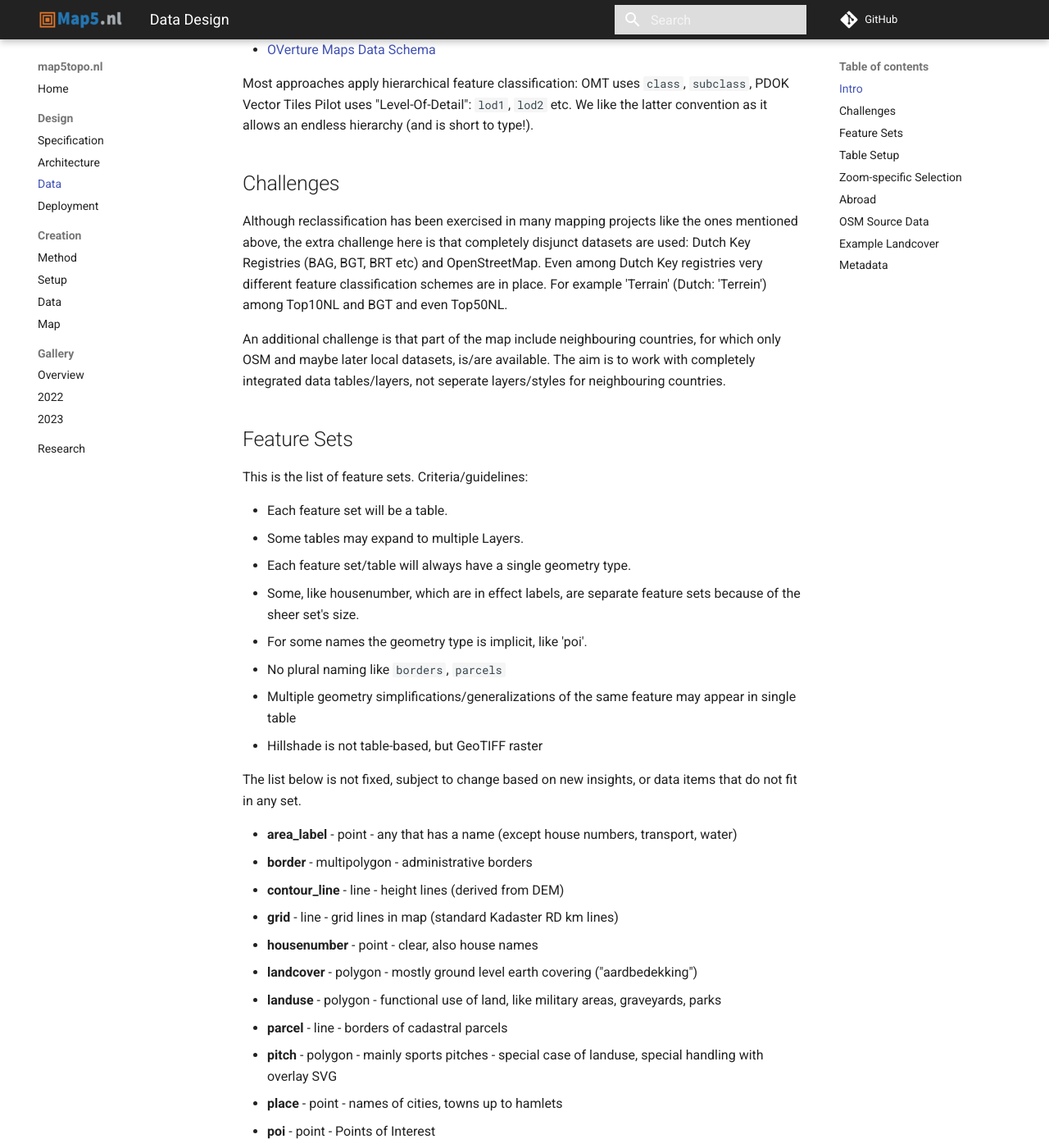
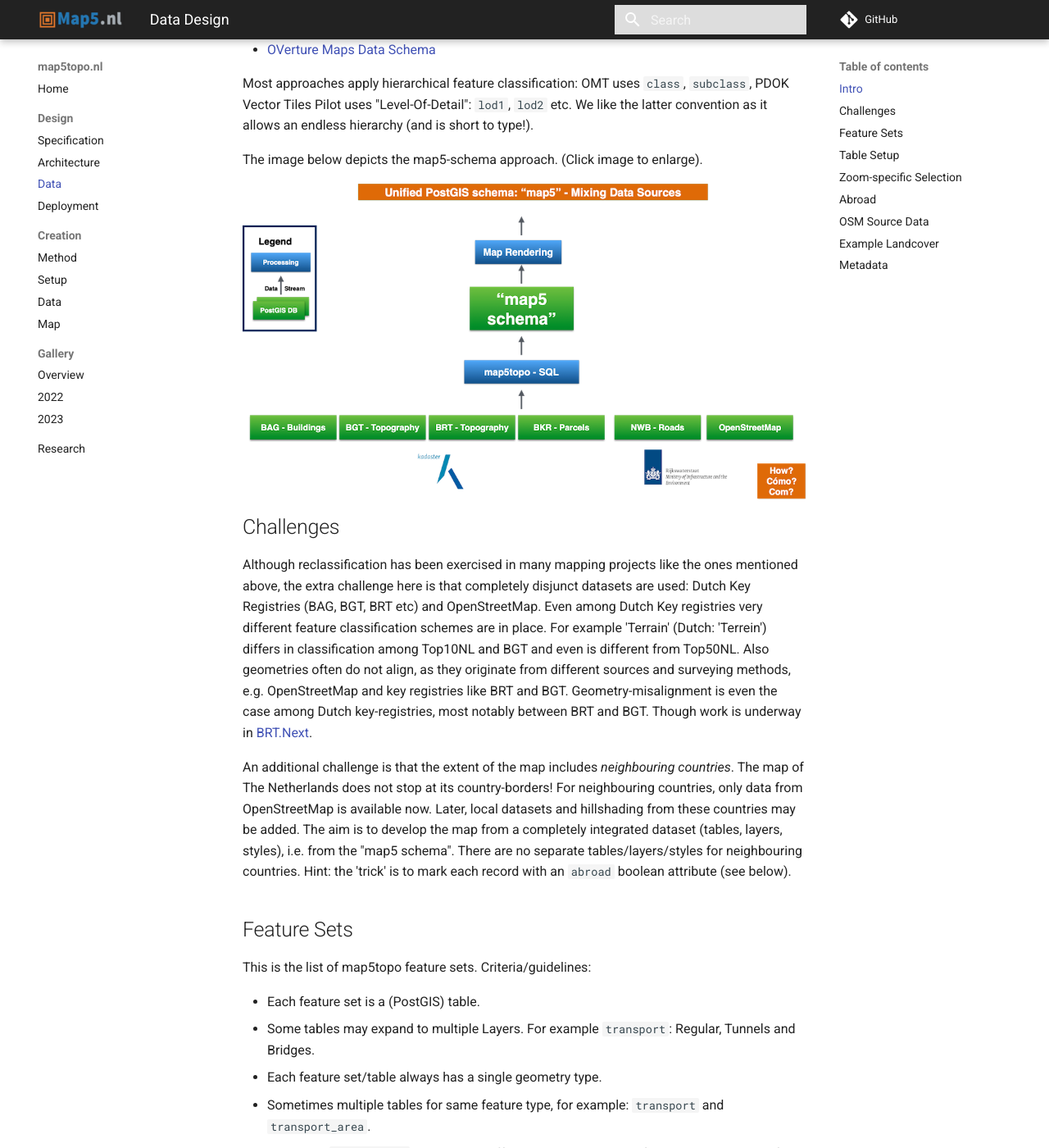
Before and after one commit to map5nl/map5topo.nl, an MkDocs documentation site: the page built from docs/src/design/data.md, in a window 1280 px wide and 1400 px high, scrolled down 551 px. Shown: the whole window at 82% size. Built offline with MkDocs 1.6.1 and Material for MkDocs 9.7.7, drawn with Linux system fonts in a browser that asks for light colours; comment, search, counter and statistics services are not loaded; some of the changed text lies outside the part shown.

Commit message:
expand data design chapter

````diff
--- a/docs/src/design/data.md
+++ b/docs/src/design/data.md
@@ -27,29 +27,43 @@ Most approaches apply hierarchical feature classification: OMT uses `class`, `su
 "Level-Of-Detail": `lod1`, `lod2` etc. We like the latter convention as it allows an endless
 hierarchy (and is short to type!).
 
+The image below depicts the map5-schema approach. (Click image to enlarge).
+
+![map5 schema overview](../assets/images/design/map5-schema-overview.png){ data-title="Map5 Schema design overview" align=left }
+
 ## Challenges
 
 Although reclassification has been exercised in many mapping projects like the ones mentioned above,
 the extra challenge here is that completely disjunct datasets are used: Dutch Key Registries
 (BAG, BGT, BRT etc) and OpenStreetMap. Even among Dutch Key registries very different feature classification
-schemes are in place. For example 'Terrain' (Dutch: 'Terrein') among Top10NL and BGT and even Top50NL.
+schemes are in place. For example 'Terrain' (Dutch: 'Terrein') differs in classification among Top10NL and BGT and even
+is different from Top50NL. Also geometries often do not align, as they originate from
+different sources and surveying methods, e.g. OpenStreetMap and key registries like BRT and BGT.
+Geometry-misalignment is even the case among Dutch key-registries, most notably between BRT and BGT.
+Though work is underway in [BRT.Next](https://docs.geostandaarden.nl/brtnext/vv-bd-brtnext-20230526/).
 
 
-An additional challenge is that part of the map include neighbouring countries, for which only OSM
-and maybe later local datasets, is/are available. The aim is to work with completely integrated
-data tables/layers, not seperate layers/styles for neighbouring countries.
+An additional challenge is that the extent of the map includes *neighbouring countries*. The map of The Netherlands
+does not stop at its country-borders!
+For neighbouring countries, only data from OpenStreetMap
+is available now. Later, local datasets and hillshading from these countries may be added.
+The aim is to develop the map from a completely integrated
+dataset (tables, layers, styles), i.e. from the "map5 schema". There are no separate tables/layers/styles for neighbouring
+countries. Hint: the 'trick' is to mark each record with an `abroad` boolean attribute (see below).
 
 ## Feature Sets
 
-This is the list of feature sets. Criteria/guidelines:
+This is the list of map5topo feature sets. Criteria/guidelines:
 
-* Each feature set will be a table.
-* Some tables may expand to multiple Layers.
-* Each feature set/table will always have a single geometry type.
-* Some, like housenumber, which are in effect labels, are separate feature sets because of the sheer set's size.
-* For some names the geometry type is implicit, like 'poi'.
-* No plural naming like `borders`, `parcels`
-* Multiple geometry simplifications/generalizations of the same feature may appear in single table
+* Each feature set is a (PostGIS) table.
+* Some tables may expand to multiple Layers. For example `transport`: Regular, Tunnels and Bridges.
+* Each feature set/table always has a single geometry type.
+* Sometimes multiple tables for same feature type, for example: `transport` and `transport_area`.
+* Some, like `housenumber`, which are in effect labels, are separate feature sets because of the sheer set's size.
+* For some names the geometry type is implicit, like `poi` (point).
+* No plural naming like `borders`, `parcels`.
+* Each record contains metadata on its source origin object: source -dataset, -table, -identifier
+* Multiple geometry simplifications/generalizations of the same feature (thus source-id) may appear in single table
 * Hillshade is not table-based, but GeoTIFF raster
 
 The list below is not fixed, subject to change based on new insights, or data items that do not
@@ -63,7 +77,7 @@ fit in any set.
 * **landcover**  - polygon - mostly ground level earth covering ("aardbedekking")
 * **landuse**  - polygon - functional use of land, like military areas, graveyards, parks
 * **parcel** - line - borders of cadastral parcels
-* **pitch** - polygon - mainly sports pitches  - special case of landuse, special handling with overlay SVG
+* **pitch** - polygon - mainly sports pitches  - special case of landuse, styled with overlay SVG
 * **place** - point - names of cities, towns up to hamlets
 * **poi** - point - Points of Interest
 * **structure**  - polygon - anything human-built from buildings/houses up to civil tech structures
@@ -80,7 +94,7 @@ Discussion:
 
 * `aeroway` like aerodromes (polygon) is always a separate feature set, why? Is here part of `transport_area`.
 * to add to this: aeroway lines are now part of `transport`
-* possibly all labels can be bundled
+* label sets are based on their type: labels for areas (point), water bodies and valleys (generated curved lines), waterways (line).
 
 ## Table Setup
 
@@ -124,7 +138,7 @@ CREATE TABLE map5.xyz (
 ```
 
 Many tables will contain a classification, like for Landcover or POIs.
-For example:
+This is a typical table structure:
 
 ```
 CREATE TABLE map5.landcover (
@@ -147,15 +161,15 @@ CREATE TABLE map5.landcover (
 ```
 
 Here `lod1` through `lod3` provide an *hierarchical* classification of the
-feature. This is defined within the project. Each source dataset-specific
-classification is mapped. Usually `lod1` and `lod2` is sufficient.
+feature. The value-ranges  for these columns/attributes are defined per feature type. Each source dataset-specific
+classification is mapped to these value ranges. Usually `lod1` and `lod2` is sufficient, sometimes only `lod1`.
 
-For example: `lod1`: `trees`, `lod2: broadleaved|pine|mixed`. `lod3` is usually
-the source-specific value like `naaldbos`, mainly for debugging.
+For example: `lod1`: `trees`, `lod2: broadleaved|pine|mixed`. `lod3` contains usually
+the source-specific value like `naaldbos`, mainly for debugging or refined styling.
 
 The image below summarizes this table design. (Click image to enlarge).
 
-![map5 schema design](../assets/images/design/map5-schema-tables.png){ data-title="Map5 Schema design and sample tables" align=left }
+![map5 schema samples](../assets/images/design/map5-schema-tables.png){ data-title="Map5 Schema design and sample tables" align=left }
 
 ## Zoom-specific Selection
 
@@ -165,6 +179,7 @@ is specified with `rdz_min`-`rdz_max`. Mapnik always provides a `scaledenominato
 when accessing a `Layer`.  Via the SQL Function `rdz()` this scaledenominator is
 converted to an RD Zoomlevel (range 1-13, equal to WebMerc 6-18) that is used in the query on that Layer.
 This way only the relevant records for that zoomlevel are selected.
+
 Many zoom-ranges also have VIEWs, for example for analysis. If needed, for performance,
 PostgreSQL *materialized VIEWs* may be applied. But at least
 data for a single feature type, usually a layer, is not spread over multiple tables now.
````
Also changed, not shown: docs/src/assets/images/design/map5-schema-overview.png (added).
